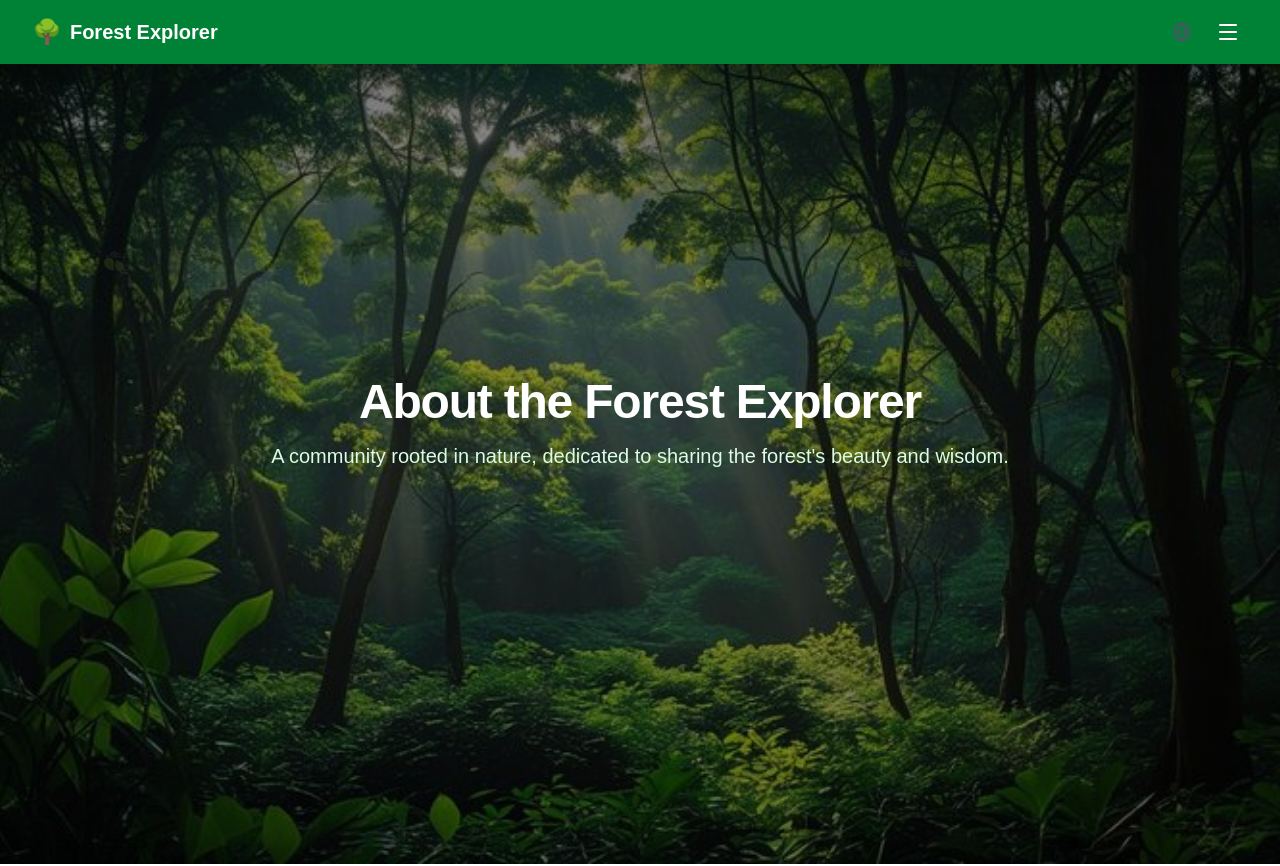
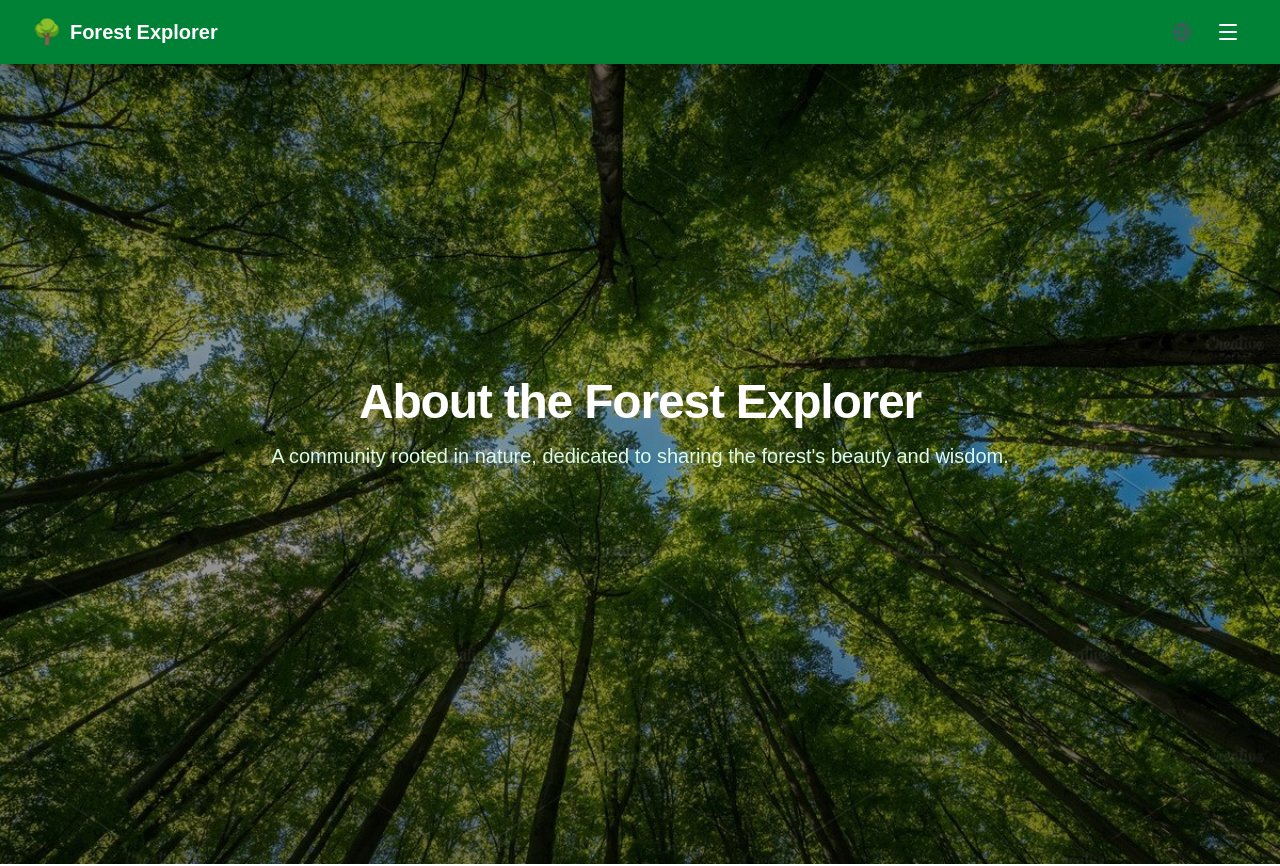
Before and after one commit to shaheenkinza478-hue/Forest, a Next.js app: page /about in a window 1280 px wide. Shown: the top 866 px of the page. Built offline with nearby package versions, Linux system fonts and the light colour scheme.

Commit message:
first commit

```diff
--- a/app/about/page.js
+++ b/app/about/page.js
@@ -62,7 +62,7 @@
       <section
         className="relative flex items-center justify-center min-h-screen bg-fixed bg-cover bg-center overflow-hidden"
         style={{
-          backgroundImage: `url('./forest3.jpg')`,
+          backgroundImage: `url('./forsetbg.jpg')`,
         }}
       >
         <div className="absolute inset-0 bg-gradient-to-b from-black/50 via-black/30 to-black/50" />
```
